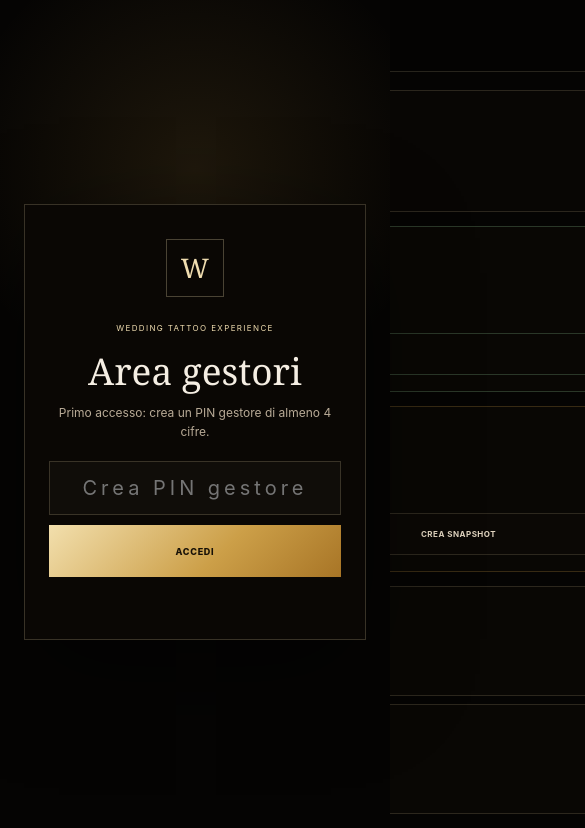
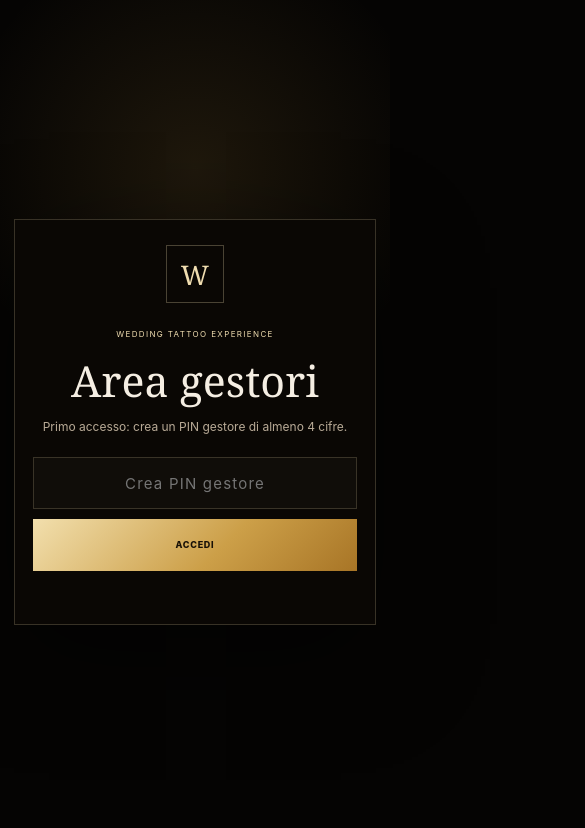
Before and after one commit to elvis23678/wedding-tattoo-experience-site, a plain HTML site: page admin/index.html in a window 390 px wide. Shown: the top 828 px of the page, 585 px wide, since content can reach past the window. Drawn offline with Linux system fonts and the light colour scheme.

Commit message:
Add files via upload

```diff
--- a/admin/admin.css
+++ b/admin/admin.css
@@ -1739,3 +1739,308 @@
     border-left:1px solid var(--line);
   }
 }
+
+/* =========================================================
+   WTE ADMIN — MOBILE COMPACT FIX v1.2
+   Ottimizzazione smartphone e prevenzione layout giganteschi
+   ========================================================= */
+@media (max-width: 759px) {
+  html {
+    width: 100%;
+    overflow-x: hidden;
+    -webkit-text-size-adjust: 100%;
+    text-size-adjust: 100%;
+  }
+
+  body {
+    width: 100%;
+    max-width: 100%;
+    overflow-x: hidden;
+  }
+
+  .app {
+    width: 100%;
+    min-height: 100dvh;
+    display: block;
+  }
+
+  .topbar {
+    position: relative;
+    top: auto;
+    min-height: 0;
+    padding: 10px;
+    flex-direction: column;
+    align-items: stretch;
+    gap: 10px;
+  }
+
+  .brand {
+    min-width: 0;
+  }
+
+  .brand-copy {
+    min-width: 0;
+  }
+
+  .brand-copy strong {
+    font-size: 18px;
+  }
+
+  .top-actions {
+    width: 100%;
+    display: grid;
+    grid-template-columns: repeat(2, minmax(0, 1fr));
+    gap: 7px;
+  }
+
+  .top-actions a,
+  .top-actions button {
+    width: 100%;
+    min-width: 0;
+    min-height: 40px;
+    padding: 0 8px;
+    font-size: 7px;
+    white-space: normal;
+    text-align: center;
+  }
+
+  main {
+    width: 100%;
+    max-width: 100%;
+    padding: 10px 9px 24px;
+    overflow: hidden;
+  }
+
+  main > section,
+  .analytics-shell,
+  .kanban-shell,
+  .calendar-shell,
+  .list-shell,
+  .followup-panel,
+  .backup-status-panel,
+  .clean-state-banner {
+    width: 100%;
+    max-width: 100%;
+    min-height: 0 !important;
+    height: auto !important;
+    margin-bottom: 10px;
+  }
+
+  .intro {
+    padding: 14px 13px;
+  }
+
+  .intro h1 {
+    font-size: clamp(27px, 9vw, 36px);
+    line-height: 1.05;
+  }
+
+  .intro span {
+    margin-top: 7px;
+    font-size: 11px;
+  }
+
+  .clean-state-banner,
+  .backup-status-panel {
+    padding: 13px !important;
+    grid-template-columns: 1fr !important;
+    gap: 10px !important;
+  }
+
+  .clean-state-banner strong,
+  .backup-status-panel strong {
+    font-size: 24px !important;
+    line-height: 1.08;
+  }
+
+  .backup-status-actions {
+    width: 100%;
+    display: grid !important;
+    grid-template-columns: 1fr 1fr;
+    gap: 7px;
+  }
+
+  .kpi-grid,
+  .ops-kpi-grid,
+  .insights-grid,
+  .analytics-grid,
+  .follow-grid,
+  .crm-fields-grid,
+  .system-grid,
+  .backup-history-summary {
+    width: 100%;
+    grid-template-columns: 1fr 1fr !important;
+    gap: 7px !important;
+  }
+
+  .kpi,
+  .ops-kpi-grid article,
+  .insights-grid article,
+  .chart-card {
+    min-width: 0;
+    min-height: 92px !important;
+    padding: 12px !important;
+  }
+
+  .kpi strong {
+    font-size: 25px;
+  }
+
+  .controls,
+  .admin-extra-actions {
+    width: 100%;
+    grid-template-columns: 1fr !important;
+    gap: 7px;
+    padding: 9px;
+  }
+
+  .controls input,
+  .controls select {
+    min-height: 44px;
+  }
+
+  .analytics-shell,
+  .kanban-shell,
+  .calendar-shell {
+    padding: 10px !important;
+  }
+
+  .analytics-head,
+  .kanban-head,
+  .calendar-head {
+    align-items: flex-start !important;
+    flex-direction: column !important;
+    gap: 8px !important;
+  }
+
+  .analytics-head h2,
+  .kanban-head h2,
+  .calendar-head h2 {
+    font-size: 25px !important;
+  }
+
+  .chart-wide {
+    grid-column: auto !important;
+  }
+
+  .bar-chart,
+  .line-chart,
+  #valueChart {
+    min-height: 150px !important;
+    height: 150px !important;
+  }
+
+  .donut-wrap {
+    min-height: 150px !important;
+  }
+
+  .kanban-board {
+    width: 100%;
+    max-width: 100%;
+    min-height: 0 !important;
+    padding-bottom: 5px;
+    overflow-x: auto;
+    overscroll-behavior-inline: contain;
+  }
+
+  .kanban-column {
+    flex: 0 0 82vw !important;
+    min-width: 250px !important;
+    min-height: 300px !important;
+  }
+
+  .kanban-dropzone {
+    min-height: 230px !important;
+  }
+
+  .calendar-weekdays span {
+    font-size: 7px;
+  }
+
+  .calendar-grid {
+    min-height: 0 !important;
+  }
+
+  .calendar-day {
+    min-height: 54px !important;
+    padding: 5px !important;
+  }
+
+  .list-head {
+    min-height: 48px;
+  }
+
+  .practice-card {
+    padding: 11px;
+    gap: 8px;
+  }
+
+  .drawer-panel,
+  .settings-panel,
+  .backup-history-panel {
+    width: 100% !important;
+    max-width: 100% !important;
+  }
+
+  .drawer-content,
+  .settings-content,
+  .backup-history-content {
+    padding: 10px !important;
+  }
+
+  .detail-grid,
+  .crm-fields-grid,
+  .system-grid {
+    grid-template-columns: 1fr !important;
+  }
+
+  .drawer-actions {
+    grid-template-columns: 1fr 1fr !important;
+  }
+
+  .admin-lock {
+    padding: 14px;
+    min-height: 100dvh;
+  }
+
+  .admin-lock-card {
+    width: 100%;
+    max-width: 420px;
+    padding: 25px 18px;
+  }
+
+  .admin-lock-card h1 {
+    font-size: clamp(34px, 11vw, 47px);
+  }
+
+  .admin-lock-card input {
+    min-height: 52px;
+    padding: 0 10px;
+    font-size: 17px;
+    letter-spacing: .12em;
+  }
+
+  .admin-lock-card input::placeholder {
+    font-size: 15px;
+    letter-spacing: .08em;
+  }
+}
+
+@media (max-width: 390px) {
+  .kpi-grid,
+  .ops-kpi-grid,
+  .insights-grid,
+  .analytics-grid,
+  .follow-grid,
+  .backup-history-summary {
+    grid-template-columns: 1fr !important;
+  }
+
+  .top-actions {
+    grid-template-columns: 1fr;
+  }
+
+  .backup-status-actions {
+    grid-template-columns: 1fr;
+  }
+}
--- a/admin/index.html
+++ b/admin/index.html
@@ -7,7 +7,7 @@
 <meta content="#050403" name="theme-color"/>
 <meta content="noindex,nofollow" name="robots"/>
 <title>WTE Admin — Archivio pratiche</title>
-<meta content="WTE-ADMIN-PHASE2B" name="version"/><meta content="WTE-ADMIN-PHASE2C" name="version"/><meta content="WTE-ADMIN-PHASE2D" name="version"/><meta content="WTE-ADMIN-PHASE2E" name="version"/><meta content="WTE-ADMIN-PHASE2G" name="version"/><link href="./admin.css?v=1.1.0-stable" rel="stylesheet"/><meta content="no-store, no-cache, must-revalidate, max-age=0" http-equiv="Cache-Control"/><meta content="no-cache" http-equiv="Pragma"/><meta content="0" http-equiv="Expires"/><meta content="1.1-stable-premium" name="wte-version"/><meta content="WTE-V1.1-STABILE-PREMIUM" name="wte-admin-build"/></head>
+<meta content="WTE-ADMIN-PHASE2B" name="version"/><meta content="WTE-ADMIN-PHASE2C" name="version"/><meta content="WTE-ADMIN-PHASE2D" name="version"/><meta content="WTE-ADMIN-PHASE2E" name="version"/><meta content="WTE-ADMIN-PHASE2G" name="version"/><link href="./admin.css?v=1.2.0-mobile" rel="stylesheet"/><meta content="no-store, no-cache, must-revalidate, max-age=0" http-equiv="Cache-Control"/><meta content="no-cache" http-equiv="Pragma"/><meta content="0" http-equiv="Expires"/><meta content="1.1-stable-premium" name="wte-version"/><meta content="WTE-V1.1-STABILE-PREMIUM" name="wte-admin-build"/></head>
 <body><div class="admin-lock" id="adminLock">
 <form class="admin-lock-card" id="adminLockForm">
 <div class="admin-lock-mark">W</div>
```
